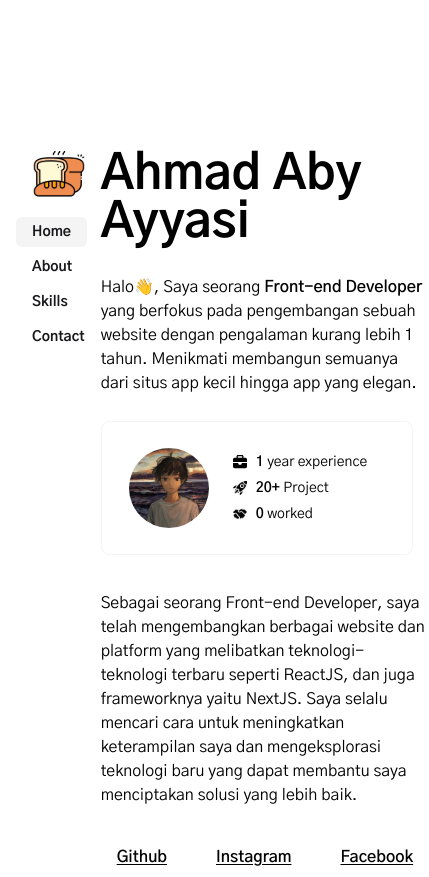
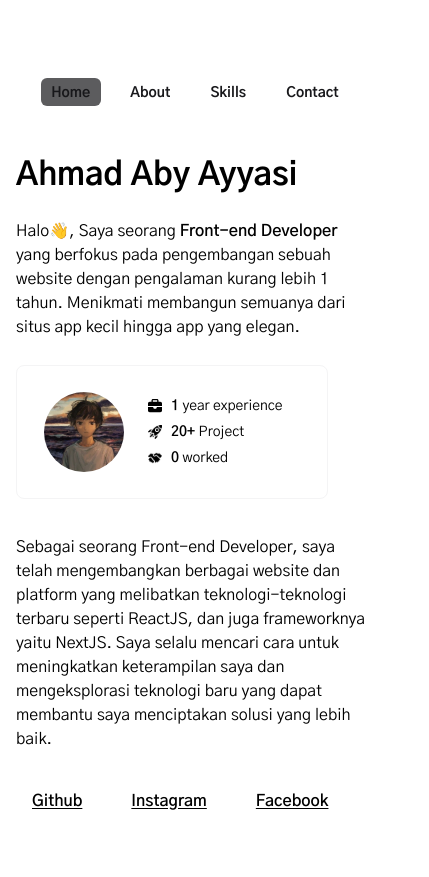
Before and after one commit to abirangers/next-portfolio, a Next.js app: page / in a window 390 px wide. Shown: the whole page, 429 px wide, since content can reach past the window. After the commit the page ends 844 px from the top, so only its background shows below. Built offline with nearby package versions, Linux system fonts and the light colour scheme.

Commit message:
bug fixing

```diff
--- a/package.json
+++ b/package.json
@@ -16,6 +16,7 @@
     "clsx": "^2.0.0",
     "eslint": "8.47.0",
     "eslint-config-next": "13.4.19",
+    "framer-motion": "^10.16.1",
     "next": "13.4.19",
     "postcss": "8.4.28",
     "react": "18.2.0",
--- a/src/app/layout.tsx
+++ b/src/app/layout.tsx
@@ -24,7 +24,7 @@ export default function RootLayout({
           )}
         >
           <Sidebar />
-          <main className="basis-full">{children}</main>
+          <main className="basis-full w-full px-4 sm:px-2">{children}</main>
         </div>
       </body>
     </html>
--- a/src/components/cardBio.tsx
+++ b/src/components/cardBio.tsx
@@ -26,7 +26,7 @@ const BioAchieve = ({
 
 const CardBio = () => {
   return (
-    <div className="rounded-lg border border-zinc-100 w-[312px] h-[134px] p-[27px] flex items-center">
+    <div className="rounded-lg border border-zinc-100 max-w-[312px] w-full h-[134px] p-[27px] flex items-center">
       <Image src="/img/bio-image.svg" alt="bio-image" width={80} height={80} />
       <div className="ml-[24px]">
         <BioAchieve
--- a/src/components/mainHeader.tsx
+++ b/src/components/mainHeader.tsx
@@ -3,7 +3,7 @@ import React from "react";
 const MainHeader = ({ title }: { title: React.ReactNode }) => {
   return (
     <>
-      <h1 className="font-bold text-5xl mb-[28px]">{title}</h1>
+      <h1 className="font-bold sm:text-5xl mb-[20px] text-[32px]">{title}</h1>
       <p className="mb-[26px]">
         Halo👋, Saya seorang{" "}
         <span className="font-semibold">Front-end Developer</span> yang berfokus
--- a/src/components/sidebar.tsx
+++ b/src/components/sidebar.tsx
@@ -3,23 +3,32 @@ import clsx from "clsx";
 import Image from "next/image";
 import Link from "next/link";
 import { usePathname } from "next/navigation";
-import React from "react";
+import { MouseEvent, useState } from "react";
+import {
+  motion,
+  useMotionValue,
+  useMotionTemplate,
+  useSpring,
+} from "framer-motion";
 
 interface ItemProps {
   href?: string;
   text?: string;
+  onClick?: () => MouseEvent<HTMLAnchorElement>;
 }
 
-const Item = ({ href = "/", text = "Link" }: ItemProps) => {
+const Item = ({ href = "/", text = "Link", onClick }: ItemProps) => {
   const pathName = usePathname();
+
   return (
     <div>
       <Link
         href={href}
         className={clsx(
-          "text-sm px-4 py-2 text-zinc-900 hover:bg-zinc-100 rounded-md font-bold",
-          pathName === href && "bg-zinc-100"
+          "text-sm px-4 py-2 text-zinc-900 z-10 hover:bg-zinc-100 rounded-md font-bold transition-all duration-300 ease-in-out"
+          // pathName === href && "bg-zinc-100"
         )}
+        onClick={onClick}
       >
         {text}
       </Link>
@@ -28,6 +37,36 @@ const Item = ({ href = "/", text = "Link" }: ItemProps) => {
 };
 
 const Sidebar = () => {
+  const [menuIdx, setMenuIdx] = useState<number>(0);
+
+  const menu = [
+    {
+      idx: 0,
+      width: "60px",
+      left: "-124px",
+    },
+    {
+      idx: 1,
+      width: "64px",
+      left: "-44px",
+    },
+    {
+      idx: 2,
+      width: "63px",
+      left: "33px",
+    },
+    {
+      idx: 3,
+      width: "70px",
+      left: "117px",
+    },
+  ];
+
+  const width = useSpring(menu[menuIdx].width);
+  const left = useSpring(menu[menuIdx].left);
+
+  const transform = useMotionTemplate`translateX(${left})`;
+
   return (
     <div className="lg:min-w-[231px] md:min-w-[190px] sm:min-w-[164px]">
       <Image
@@ -35,13 +74,57 @@ const Sidebar = () => {
         alt="Logo"
         width={54}
         height={54}
-        className="mx-4 mb-[22px]"
+        className="mx-4 mb-[22px] hidden sm:block"
       />
-      <div className="flex flex-col gap-y-[11px]">
+      <div className="sm:flex flex-col gap-y-[11px] hidden">
         <Item href={"/"} text="Home" />
         <Item href={"/about"} text="About" />
         <Item href={"/skills"} text="Skills" />
         <Item href={"/contact"} text="Contact" />
+      </div>
+
+      {/* navbar mobile */}
+      <div className="flex flex-row gap-x-2 absolute top-20 justify-center w-full sm:hidden">
+        <motion.span
+          className="bg-zinc-900 absolute h-7 -top-[2px] rounded-md opacity-70"
+          style={{ width, transform }}
+        ></motion.span>
+        <Item
+          href={"/"}
+          text="Home"
+          onClick={() => {
+            setMenuIdx(0);
+            width.set(menu[0].width);
+            left.set(menu[0].left);
+          }}
+        />
+        <Item
+          href={"/about"}
+          text="About"
+          onClick={() => {
+            setMenuIdx(1);
+            width.set(menu[1].width);
+            left.set(menu[1].left);
+          }}
+        />
+        <Item
+          href={"/skills"}
+          text="Skills"
+          onClick={() => {
+            setMenuIdx(2);
+            width.set(menu[2].width);
+            left.set(menu[2].left);
+          }}
+        />
+        <Item
+          href={"/contact"}
+          text="Contact"
+          onClick={() => {
+            setMenuIdx(3);
+            width.set(menu[3].width);
+            left.set(menu[3].left);
+          }}
+        />
       </div>
     </div>
   );
--- a/tailwind.config.ts
+++ b/tailwind.config.ts
@@ -15,7 +15,7 @@ const config: Config = {
       },
       container: {
         padding: {
-          DEFAULT: "1rem",
+          // DEFAULT: "1rem",
         },
       },
     },
```
Also changed, not shown: 1 other file (tests, documents, lock files or other folders).
